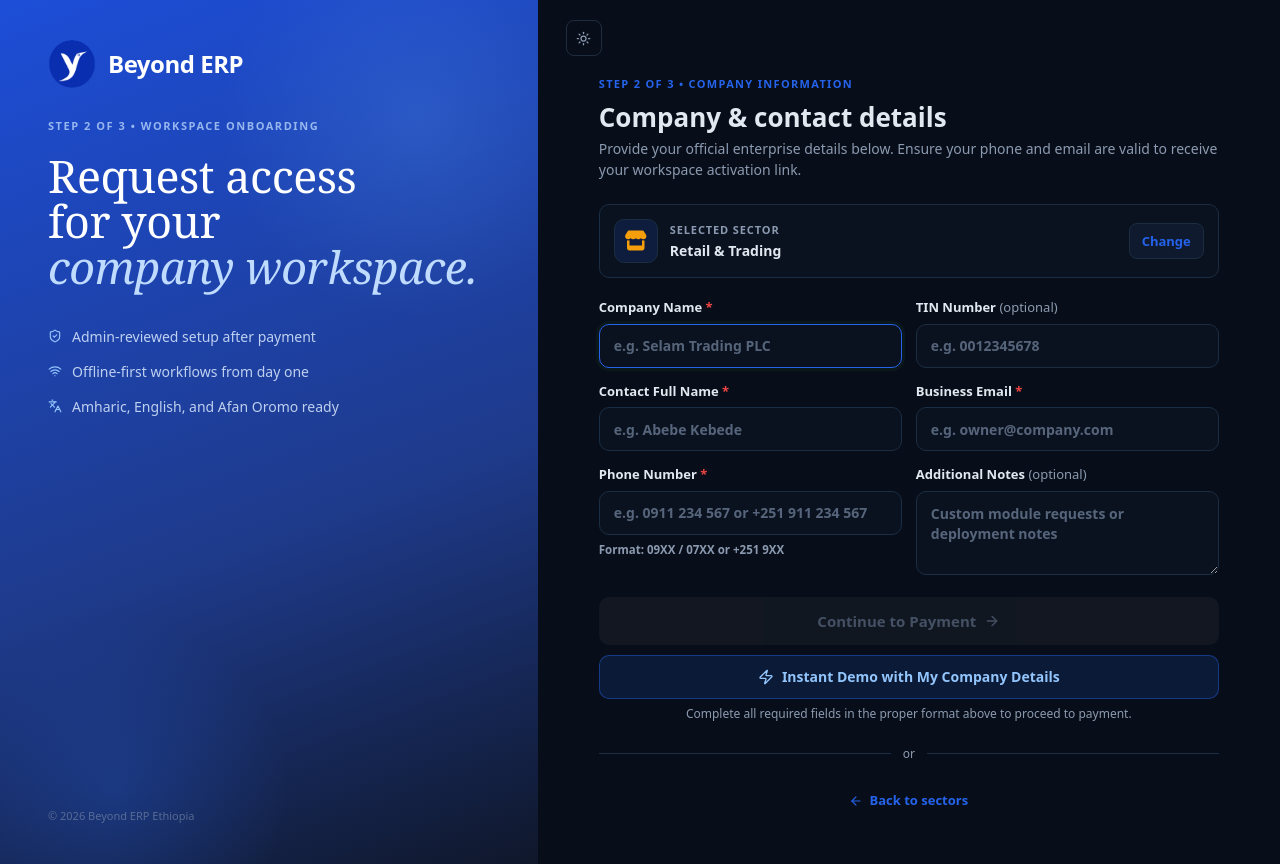
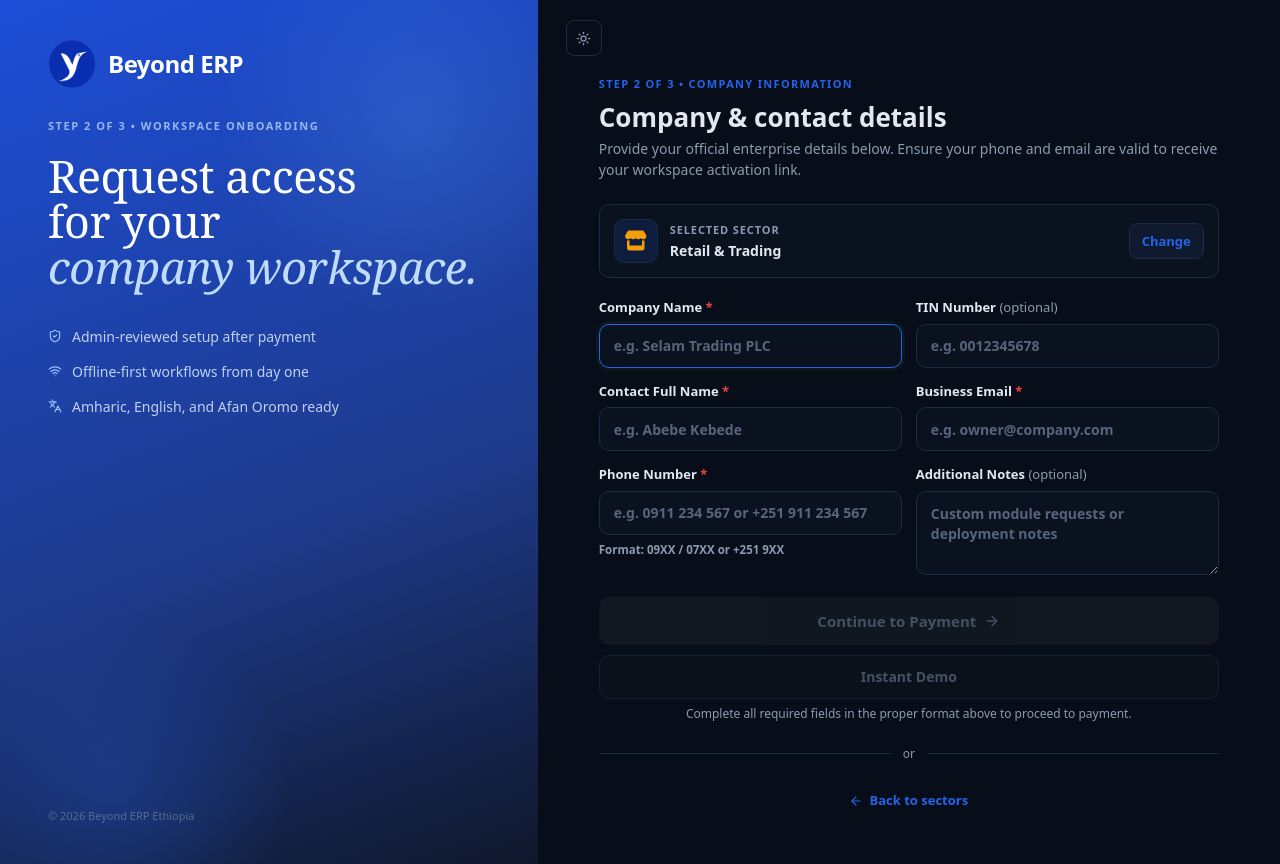
Before and after one commit to petrosasmamaw/beyond-erp-landing, a Next.js app in the folder frontend/: page /register/details in a window 1280 px wide. Built offline with nearby package versions, Linux system fonts and the light colour scheme; no server answers.

Commit message:
feat(register): style instant demo button inactive before form fill and ensure company name defaults to empty

```diff
--- a/frontend/src/app/(auth)/register/details/page.tsx
+++ b/frontend/src/app/(auth)/register/details/page.tsx
@@ -2,7 +2,7 @@
 
 import { type CSSProperties, type FormEvent, Suspense, useEffect, useState } from "react";
 import { useRouter, useSearchParams } from "next/navigation";
-import { ArrowLeft, ArrowRight, Briefcase, CheckCircle2, Languages, Loader2, ShieldCheck, Wifi, Zap } from "lucide-react";
+import { ArrowLeft, ArrowRight, Briefcase, CheckCircle2, Languages, Loader2, ShieldCheck, Wifi } from "lucide-react";
 import { getSectorDefinition } from "@/features/erp/config";
 import { useApp } from "@/contexts/AppContext";
 import { useAuth } from "@/contexts/AuthContext";
@@ -64,9 +64,22 @@ function RegisterDetailsContent() {
       const saved = sessionStorage.getItem("beyond_reg_draft");
       if (saved) {
         const parsed = JSON.parse(saved);
+        // Ensure company name remains completely empty unless user explicitly filled a custom company name previously for this exact sector
+        const isSectorMatch = parsed.sectorId === sectorId;
+        const isDefaultSectorName =
+          !parsed.companyName ||
+          parsed.companyName.includes("Demo Co") ||
+          parsed.companyName.includes("Workspace") ||
+          parsed.companyName.includes("PLC Demo") ||
+          parsed.companyName.toLowerCase().includes("supermarket plc") ||
+          parsed.companyName.toLowerCase().includes("trading plc") ||
+          parsed.companyName === companySector.name;
+
+        const effectiveCompany = isSectorMatch && !isDefaultSectorName ? parsed.companyName : "";
+
         setForm((f) => ({
           ...f,
-          companyName: parsed.companyName || f.companyName,
+          companyName: effectiveCompany,
           tinNumber: parsed.tinNumber || f.tinNumber,
           fullName: parsed.fullName || f.fullName,
           email: parsed.email || f.email,
@@ -77,7 +90,7 @@ function RegisterDetailsContent() {
     } catch {
       // ignore
     }
-  }, []);
+  }, [sectorId, companySector.name]);
 
   // Validation rules
   const trimmedCompany = form.companyName.trim();
@@ -167,8 +180,20 @@ function RegisterDetailsContent() {
   };
 
   const handleInstantDemo = () => {
+    if (!canContinue) {
+      setTouched({
+        companyName: true,
+        fullName: true,
+        email: true,
+        phone: true,
+        tinNumber: true,
+      });
+      showToast("First fill out details");
+      return;
+    }
+
     const effectiveSectorId = sectorId || "retail-trading";
-    const effectiveCompany = form.companyName.trim() || `${companySector.name || "Enterprise"} Workspace`;
+    const effectiveCompany = form.companyName.trim();
     const normalizedPhone = phoneResult.formatted || form.phone.trim();
 
     // 1. Redux demo session setup with full custom company profile
@@ -609,36 +634,46 @@ function RegisterDetailsContent() {
                   {!loading && <ArrowRight size={16} />}
                 </button>
 
-                {/* Instant Demo with Company Details Button */}
+                {/* Instant Demo Button — Inactive before form is filled; alerts to fill details if clicked while inactive */}
                 <button
                   type="button"
                   onClick={handleInstantDemo}
+                  title={!canContinue ? "First fill out company details" : "Launch Instant Demo"}
                   style={{
                     height: 44,
                     width: "100%",
                     marginTop: 10,
                     borderRadius: 10,
-                    border: `1.5px solid ${dark ? "rgba(37,99,235,0.45)" : "rgba(37,99,235,0.3)"}`,
-                    background: dark ? "rgba(37,99,235,0.14)" : "rgba(37,99,235,0.06)",
-                    color: dark ? "#93c5fd" : "#2563eb",
+                    border: !canContinue
+                      ? `1.5px solid ${dark ? "#1a2a40" : "#e2e8f0"}`
+                      : `1.5px solid ${dark ? "rgba(37,99,235,0.45)" : "rgba(37,99,235,0.3)"}`,
+                    background: !canContinue
+                      ? (dark ? "rgba(255,255,255,0.02)" : "#f8fafc")
+                      : (dark ? "rgba(37,99,235,0.14)" : "rgba(37,99,235,0.06)"),
+                    color: !canContinue
+                      ? (dark ? "#64748b" : "#94a3b8")
+                      : (dark ? "#93c5fd" : "#2563eb"),
                     fontWeight: 700,
                     fontSize: 14,
-                    cursor: "pointer",
+                    cursor: !canContinue ? "not-allowed" : "pointer",
                     display: "flex",
                     alignItems: "center",
                     justifyContent: "center",
-                    gap: 8,
                     transition: "all 0.15s ease",
+                    opacity: !canContinue ? 0.65 : 1,
                   }}
                   onMouseEnter={(e) => {
-                    e.currentTarget.style.background = dark ? "rgba(37,99,235,0.24)" : "rgba(37,99,235,0.14)";
+                    if (canContinue) {
+                      e.currentTarget.style.background = dark ? "rgba(37,99,235,0.24)" : "rgba(37,99,235,0.14)";
+                    }
                   }}
                   onMouseLeave={(e) => {
-                    e.currentTarget.style.background = dark ? "rgba(37,99,235,0.14)" : "rgba(37,99,235,0.06)";
+                    if (canContinue) {
+                      e.currentTarget.style.background = dark ? "rgba(37,99,235,0.14)" : "rgba(37,99,235,0.06)";
+                    }
                   }}
                 >
-                  <Zap size={16} />
-                  Instant Demo with My Company Details
+                  Instant Demo
                 </button>
 
                 {!canContinue && (
```
